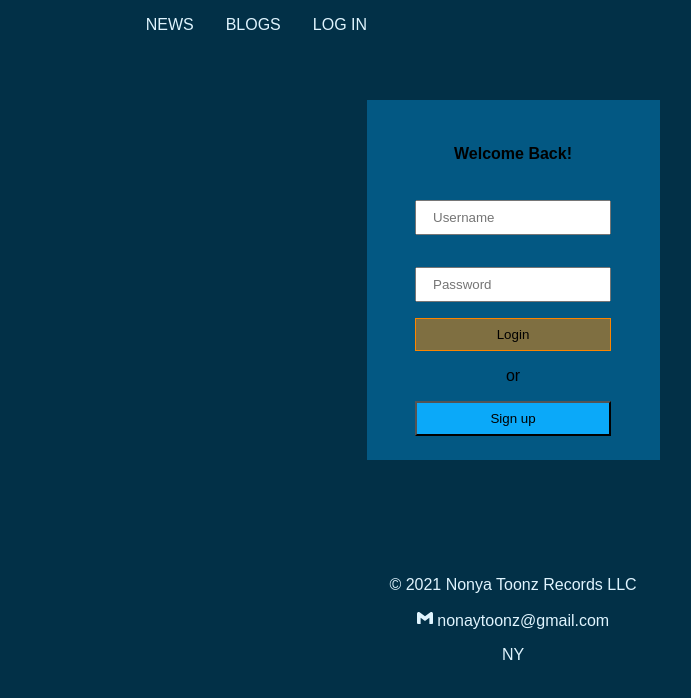
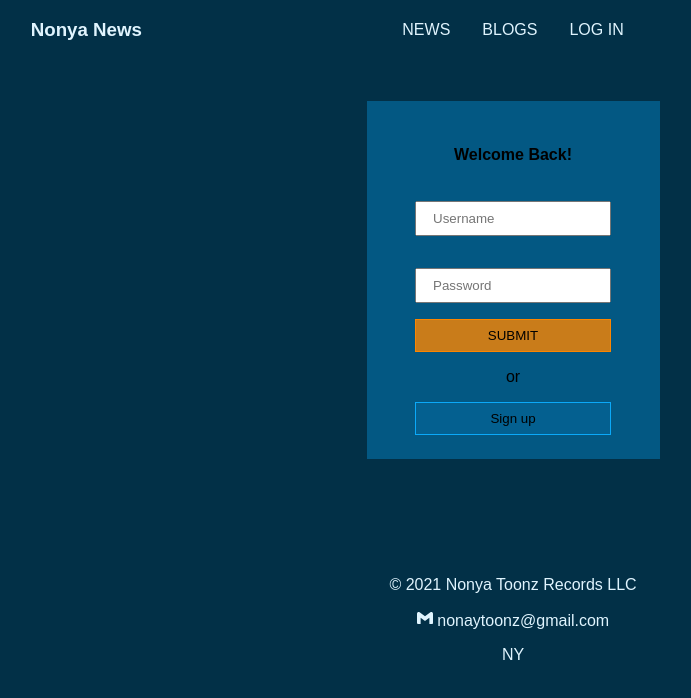
Before and after one commit to doobybooby/stackathon-template, a React app: page /account in a window 1280 px wide. Shown: the top 698 px of the page, without its empty margins (127-818 px from the left). Built offline with nearby package versions, Linux system fonts and the light colour scheme; no server answers.

Commit message:
minor corrections and edit google search look

```diff
--- a/client/components/AuthForm.js
+++ b/client/components/AuthForm.js
@@ -22,7 +22,7 @@ const AuthForm = props => {
           </label>
         </div>
         <div>
-          <button type="submit" className='auth-form-submit-button'>{displayName}</button>
+          <button type="submit" className='auth-form-submit-button'>SUBMIT</button>
         </div>
         {error && error.response && <div> {error.response.data} </div>}
       </form>
--- a/client/components/Navbar.js
+++ b/client/components/Navbar.js
@@ -3,8 +3,7 @@ import { connect } from 'react-redux'
 import { Link } from 'react-router-dom'
 import { logout } from '../store'
 import { GoogleSearch } from './utils/GoogleSearch'
-import { CSE } from './utils/CSE'
-import {FaSearch} from 'react-icons/fa'
+import { FaSearch } from 'react-icons/fa'
 
 const Navbar = ({ handleClick, isLoggedIn }) => (
   <div className='nav-component'>
@@ -16,7 +15,6 @@ const Navbar = ({ handleClick, isLoggedIn }) => (
               <h3>Nonya News</h3>
               <div className='flex-row'>
                 <Link to="/home" className='flex-col'>NEWS</Link>
-                {/* <Link to="/news">News</Link> */}
                 <Link to="/blogs" className='flex-col'>BLOGS</Link>
                 <div className="dropdown">
                   <p className='flex-col'>ACCOUNT</p>
@@ -40,14 +38,19 @@ const Navbar = ({ handleClick, isLoggedIn }) => (
             </div>
           )
           : (
-            <div style={{display:'flex', justifyContent:'space-around'}}>
-              <div className='flex-row'>
+            <div style={{ display:'flex', justifyContent:'space-around', alignItems:'center' }}>
+              <div className='flex-row flex-center' style={{ flex:'1' }} >
+                <h3 >Nonya News</h3>
+              </div>
+              <div className='flex-row flex-center' style={{ flex:'1'}}>
                 <Link to="/home" className='flex-col'>News</Link>
                 <Link to="/blogs" className='flex-col'>Blogs</Link>
                 <Link to="/account" className='flex-col'>Log In</Link>
               </div>
-              {/* <h3>{displayTime()}</h3> */}
-              <GoogleSearch style={{width:'100rem'}}/>
+              <div style={{ flex:'1' }}>
+                <GoogleSearch />
+
+              </div>
             </div>
           )
       }
--- a/client/components/pages/ProfilePage.js
+++ b/client/components/pages/ProfilePage.js
@@ -1,31 +1,24 @@
 import React, { useState } from 'react'
 import { useEffect } from 'react'
+import { Popup } from '../Popup'
 import { useDispatch, useSelector } from 'react-redux'
-import { logout } from '../../store'
 import { getBlogs } from '../../store/blog'
-import { BlogForm } from '../utils/BlogForm'
 import { ReusableBlog } from '../utils/ReusableBlog'
-import { AiTwotoneEdit } from 'react-icons/ai'
+import { BsFillPlusSquareFill } from 'react-icons/bs'
+import { AiFillLike } from 'react-icons/ai'
 import { FiPenTool } from 'react-icons/fi'
-import { AiFillLike } from 'react-icons/ai'
-import { BsFillPlusSquareFill } from 'react-icons/bs'
-import { Popup } from '../Popup'
-
-
-import {BiMenu } from 'react-icons/bi'
 
 export const ProfilePage = () => {
-  const user = useSelector(state => state.auth)
-  const blogs = useSelector(state => state.blogs)
   const dispatch = useDispatch()
+  const user = useSelector( state => state.auth )
+  const blogs = useSelector( state => state.blogs )
   const [shouldPopUp, setShouldPopUp] = useState(false)
-  console.log('this is the sate of the blog', blogs)
   let usersBlogs = blogs.filter( blog => blog.userId === user.id)
 
   useEffect(()=> {
     getBlogs(dispatch)
     usersBlogs = blogs.filter( blog => blog.userId === user.id)
-  },[blogs.length, dispatch])
+  },[ blogs.length ])
 
   return (
     <div className='flex-row user-profile-component'>
@@ -56,8 +49,8 @@ export const ProfilePage = () => {
           </div>
         </div>
       </div>
+
       <Popup trigger={shouldPopUp}  setTrigger={setShouldPopUp}>
-
       </Popup>
     </div>
   )
--- a/client/components/pages/Root.js
+++ b/client/components/pages/Root.js
@@ -12,43 +12,47 @@ export const Root = () => {
     getNews(dispatch)
   },[])
 
+
+  const newsToBlog = () => {
+    console.log('can you mkae this news post into a blog?')
+  }
+
   return (
-    <div style={{  paddingTop: '5rem'}}>
-      <h1 style={{color:'white', textAlign:'center'}}>LATEST NEWS</h1>
+    <div style={{ paddingTop:'5rem' }}>
+      <h1 style={{ color:'white', textAlign:'center'}}>LATEST NEWS</h1>
       <ul className='articles-wrapper'>
         {
           news[0]
-            ? news.map(article => {
-              console.log(article.source)
+            ? news.map( article => {
+              // console.log(article.source)
                 return article.urlToImage && (
                   <li key={article.url} className={`article ${article.source.name.toLowerCase()} ${article.source.id}`}>
                     <div className='flex-col article-card'>
                       <div className='flex-row article-header'>
-                        <div className='flex-row' style={{padding:'1rem', alignItems: 'center'}}>
+                        <div className='flex-row' style={{ padding:'1rem', alignItems: 'center' }}>
                           {
                             getLogo( article.source.id, article.source.name.toLowerCase() )
                               ? getLogo( article.source.id, article.source.name.toLowerCase() )
                               : <h2>{article.source.name}</h2>
                           }
-                          <h3 style={{paddingLeft:'1rem'}}>{(article.title.split(' - ')[0])}</h3>
+                          <h3 style={{ paddingLeft:'1rem' }}>{( article.title.split(' - ')[0] )}</h3>
                         </div>
                       </div>
                       <img src={article.urlToImage} with='100%' alt="" />
                       <div className='flex-col article-description'>
                         <p>{article.description}</p>
                         <a href={article.url}>Read More</a>
-                        <p>Published At: {new Date(article.publishedAt).toLocaleTimeString()} {new Date(article.publishedAt).toLocaleDateString()}</p>
+                        <p>Published At: { new Date(article.publishedAt).toLocaleTimeString() }{ new Date(article.publishedAt).toLocaleDateString() }</p>
                         <p>BY: {article.author}</p>
                       </div>
                     </div>
+                    <button onClick={newsToBlog} style={{ alignSelf:'flex-end' }}>BLOG THIS</button>
                   </li>
                 )}
               )
             : <p>loading...</p>
         }
-
       </ul>
-
     </div>
   )
 }
--- a/client/components/utils/Comment.js
+++ b/client/components/utils/Comment.js
@@ -33,9 +33,12 @@ export const Comment = (props) => {
 
   return (
     <div>
-      <p>{ reply.message }</p>
-      <button onClick={displayThreads}>Show Threads</button>
-      <button onClick={queryResponse}>Reply</button>
+      <div className='flex-row'>
+        <p>{ reply.message }</p>
+        <button onClick={displayThreads}>Show Threads</button>
+        <button onClick={queryResponse}>Reply</button>
+
+      </div>
       <ul>
         {
           shoudDisplayThread &&
--- a/client/components/utils/ReusableBlog.js
+++ b/client/components/utils/ReusableBlog.js
@@ -3,7 +3,6 @@ import { useDispatch, useSelector } from 'react-redux'
 import { deleteBlog, updateBlogRating, modifyBlog } from '../../store/blog'
 import { AiTwotoneDelete } from 'react-icons/ai'
 import { BiDownvote, BiUpvote, BiComment, BiShare, BiEdit, BiDotsVerticalRounded } from 'react-icons/bi'
-import { Comments } from '../utils/Comments'
 import { Comment } from '../utils/Comment'
 import { addComment, getComments } from '../../store/comments'
 import { BlogEdit } from '../pages/BlogEdit'
@@ -38,6 +37,8 @@ export const ReusableBlog = (props) => {
   const displayComment = ()=> {
     setShouldDisplayComment(prev => !prev)
     fetchComments(commentId)
+    setCommentId(blog.id)
+    setIsThread(false)
   }
 
   const handleInput = (ev) => {
@@ -125,11 +126,12 @@ export const ReusableBlog = (props) => {
             <input id={`replyInput-${blog.id}`} type="text" value={commentInput} onChange={handleInput} placeholder='Add comment...'/>
             <button onClick={submitComment} >ADD</button>
           </form>
+          <ul>
           {
             shouldDisplayComment &&
-            blogComments.map(reply => <Comment key={reply.id} reply={reply} setCommentId={setCommentId} setShouldFocus={setShouldFocus} setIsThread={setIsThread}/>)
-            // blogComments.map(reply => <Comments key={reply.id} reply={reply} setCommentInput={setCommentInput} setCommentId={setCommentId} setShouldSubmitComment={setShouldSubmitComment}/>)
+            blogComments.map(reply => <li key={reply.id} ><Comment reply={reply} setCommentId={setCommentId} setShouldFocus={setShouldFocus} setIsThread={setIsThread}/></li>)
           }
+          </ul>
         </div>
         : <BlogEdit blog={blog} onClick={toggleShowHide}/>
       }
--- a/public/style.css
+++ b/public/style.css
@@ -132,8 +132,12 @@ nav a {
 .login {
   background-color: #023047;
 }
+.signup > div > button {
+  background-color:  rgb(3, 88, 131, .2);
+  border: 1px solid rgb(3, 88, 131);
+}
 
-.login > div, .signup > div > button {
+.login > div {
   background-color: #035883;
 }
 
@@ -141,7 +145,11 @@ nav a {
   background-color:#023047
 }
 
-.signup > div, .login > div > button {
+.login > div > button {
+  border: 1px solid rgb(11, 169, 249);
+  background-color:  rgb(11, 169, 249, .1);
+}
+.signup > div{
   background-color: #0BA9F9;
 }
 
@@ -149,7 +157,7 @@ nav a {
 .signup > div > .auth-form button
 {
   border: 1px solid #FB8500;
-  background-color: rgba(251, 133, 0, .5);
+  background-color: rgba(251, 133, 0, .8);
 }
 
 .account-page {
@@ -252,7 +260,6 @@ nav a {
 
 .article-description {
   padding: .5rem 1rem;
-  border-bottom: 1px solid grey;
 }
 
 
```
Also changed, not shown: 1 other file (tests, documents, lock files or other folders).
